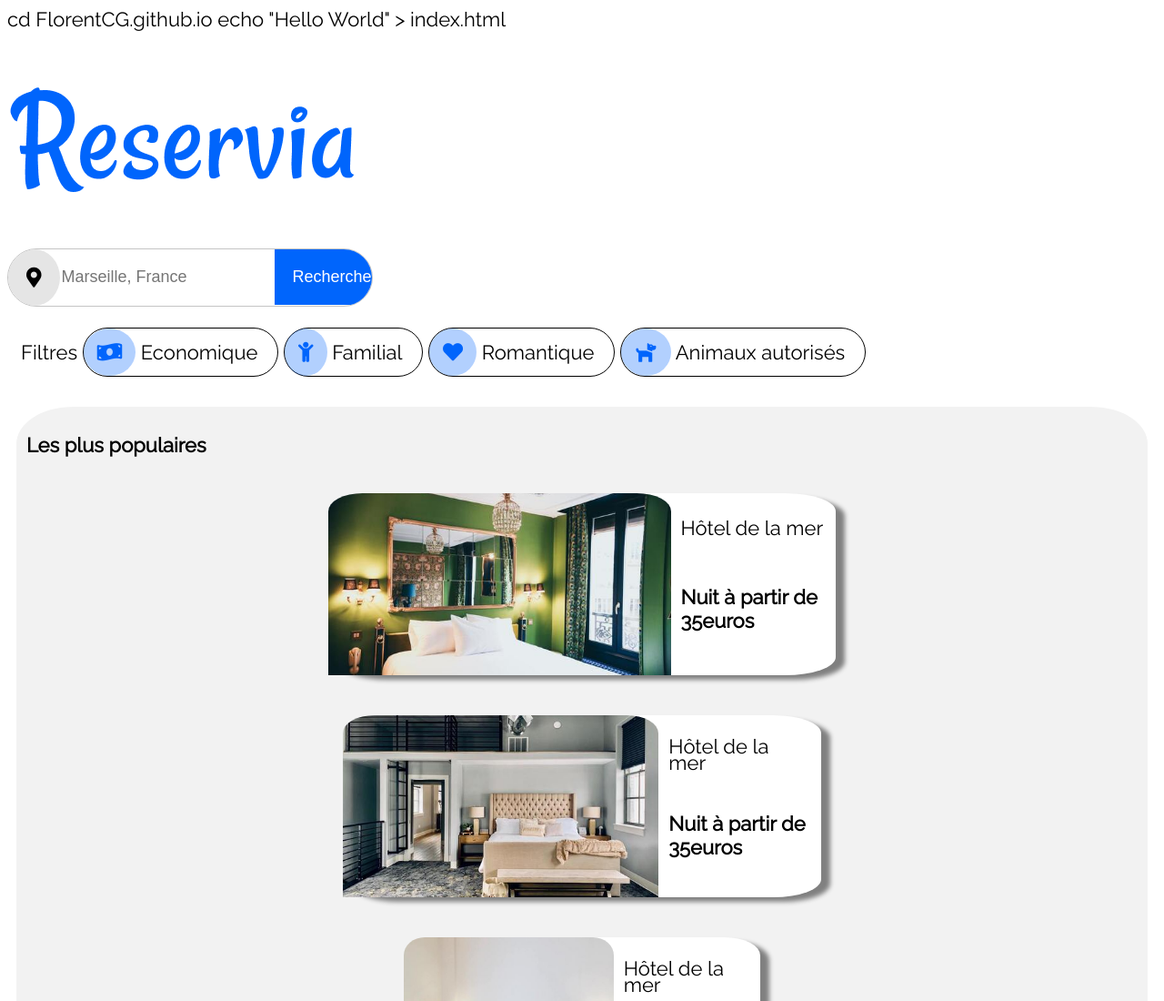
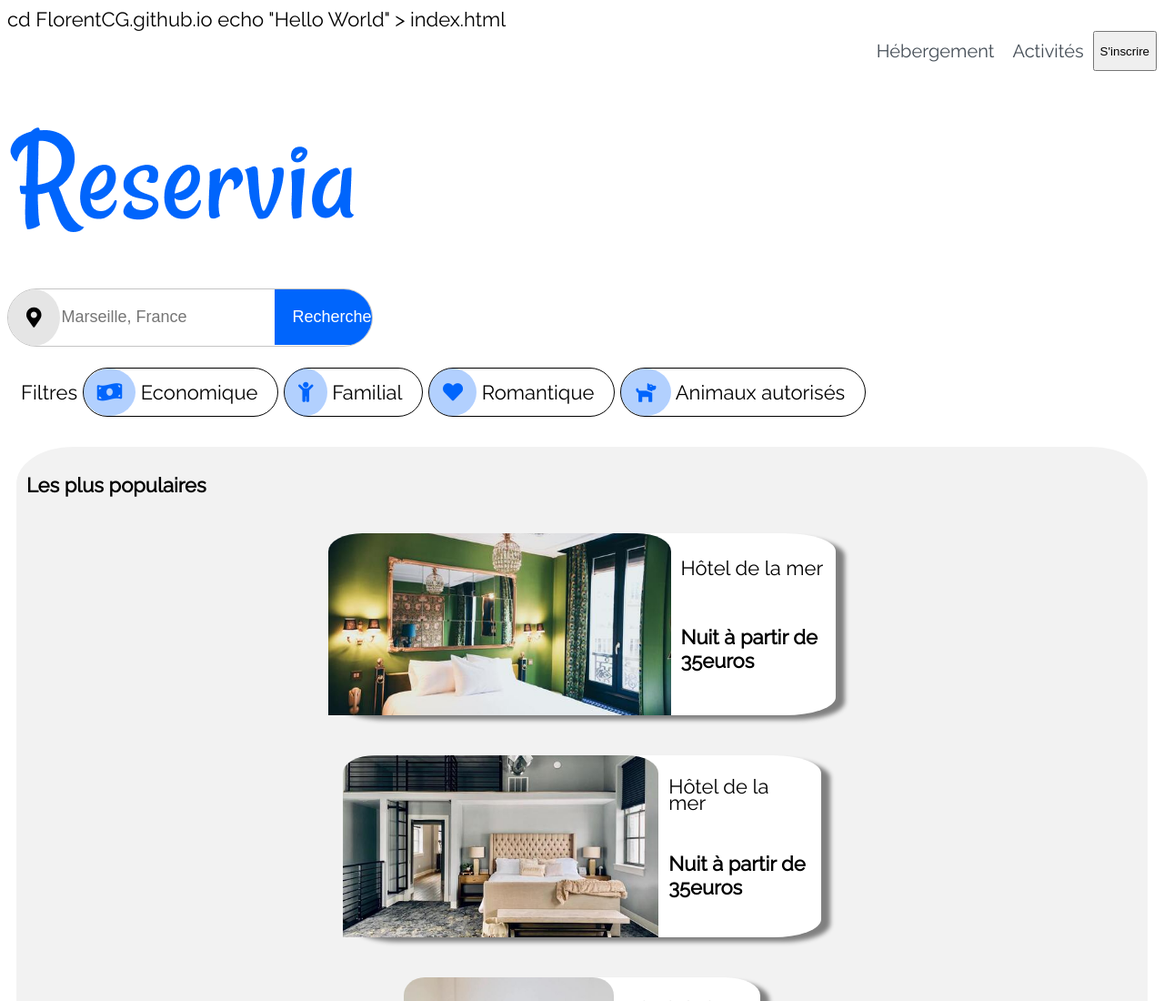
Before and after one commit to FlorentCG/GuglielmettiFlorent_2_01122020, a plain HTML site: page index.html in a window 1280 px wide. Shown: the top 1100 px of the page at 91% size. Drawn offline with Linux system fonts and the light colour scheme.

Commit message:
integration menu

```diff
--- a/css/style.css
+++ b/css/style.css
@@ -1,3 +1,48 @@
+
+
+.nav{
+  display: flex;
+ justify-content:flex-end;
+}
+
+.nav ul
+{
+	margin: 0px;
+	padding:0px;
+	background: white;
+	list-style: none;
+
+}
+
+.nav a
+{   margin-top:0px;
+	padding: 10px;
+	display: block;
+	text-align: justify;
+	text-decoration: none;
+	color: #444D56;
+  font-size: 20px;
+
+
+
+
+}
+
+a:hover{
+
+ color: blue;
+ padding-top: 0.5rem;
+ border-top: 0.5rem solid blue;
+}
+
+.nav .menu
+{
+	display: flex;
+	flex-direction: row;
+  justify-content: flex-end;
+
+
+}
 
 
 
@@ -103,7 +148,7 @@ h2{
 
   }
 
-  .hebergement{
+  #hebergement{
       background-color: #F2F2F2;
       border: 2px ;
 
@@ -331,7 +376,7 @@ h2{
       display: flex;
       flex-direction: column-reverse;
     }
-    .hebergement{
+    #hebergement{
       width: auto;
       display:block;
       background-color:white;
--- a/index.html
+++ b/index.html
@@ -19,9 +19,27 @@ echo "Hello World" > index.html
 
     <header>
 
+        <nav class="nav">
+
+            <ul class="menu">
+
+                <li> <a href=#hebergement>Hébergement</a></li>
+                <li> <a href=#activites>Activités</a></li>
+
+            </ul>
+            <button class="inscription" type="button">S'inscrire</button>
+        </nav>
+
         <h1 class="logo">
             <img src="images/logo/Reservia@3x.png" alt="exemple de texte alternatif"/>
         </h1>
+
+
+
+
+
+
+
 
         <div class="search">
         <div class="location"> <i class="fas fa-map-marker-alt"></i></div>
@@ -55,7 +73,7 @@ echo "Hello World" > index.html
 
 <section class="corps">
 
-    <div class = "hebergement">
+    <div id = "hebergement">
 
 	    <h2>Hébergement à Marseille</h2>
 
@@ -275,7 +293,7 @@ echo "Hello World" > index.html
 	    </div>
  </section>
 
- <section class="activites">
+ <section id="activites">
 
  <div class="activités">
 		<h2>Activités à Marseille</h2>
```
